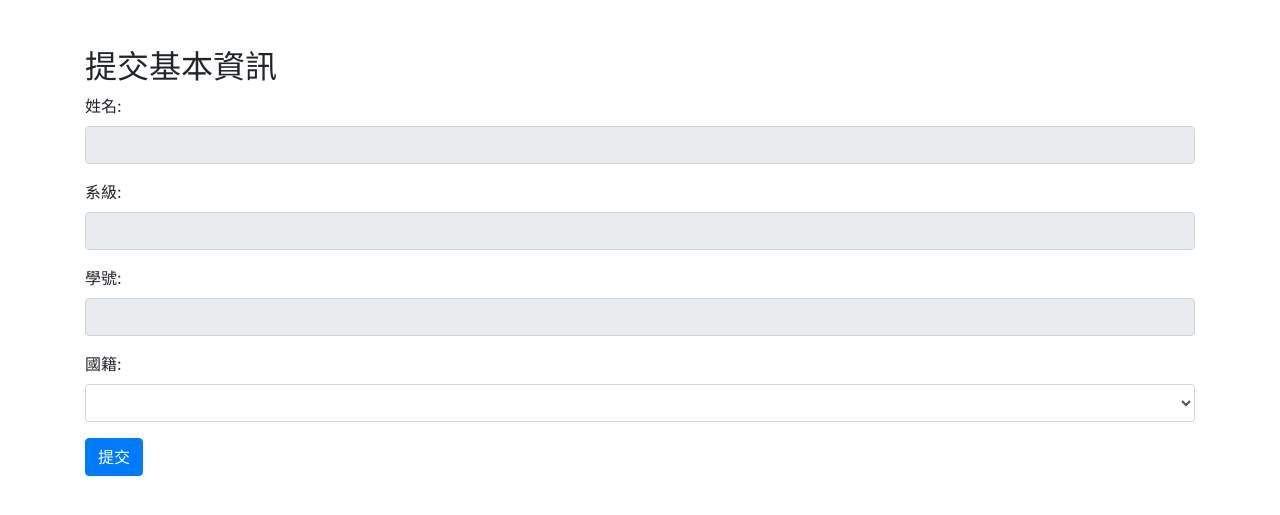
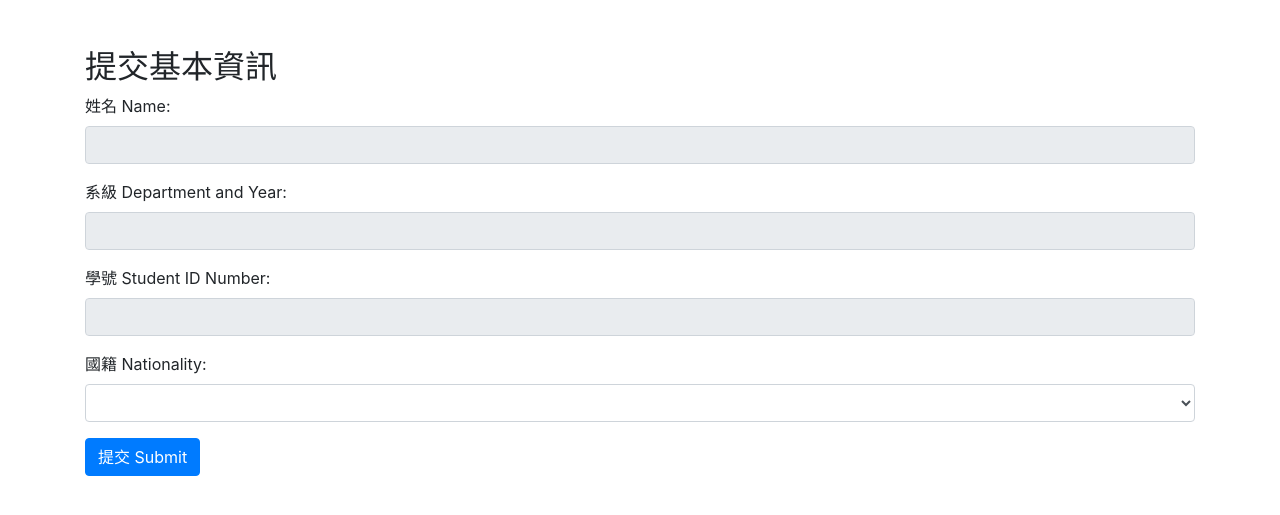
Before and after one commit to momonong/SSO-for-chatbot, a Flask app: template app/templates/fill_form.html in a window 1280 px wide. Shown: the top 515 px of the page. Run offline with Flask 3, Linux system fonts and the light colour scheme; the template is opened without the code that fills it, so the values that code supplies are empty; some libraries are stand-ins or nearby versions.

Commit message:
Update OAuth settings on app.py

```diff
--- a/app/app.py
+++ b/app/app.py
@@ -1,4 +1,4 @@
-# pip install pysaml2 requests_oauthlib
+# poetry add pysaml2 requests_oauthlib
 
 from flask import Flask, redirect, request, render_template, session, url_for
 from requests_oauthlib import OAuth2Session
--- a/app/templates/fill_form.html
+++ b/app/templates/fill_form.html
@@ -11,19 +11,19 @@
         <h2>提交基本資訊</h2>
         <form action="/submit-info" method="POST">
             <div class="form-group">
-                <label for="name">姓名:</label>
+                <label for="name">姓名 Name:</label>
                 <input type="text" class="form-control" id="name" name="name" value="{{ user_info['name'][0] }}" readonly>
             </div>
             <div class="form-group">
-                <label for="department">系級:</label>
+                <label for="department">系級 Department and Year:</label>
                 <input type="text" class="form-control" id="department" name="department" value="{{ user_info['department'][0] }}" readonly>
             </div>
             <div class="form-group">
-                <label for="student_id">學號:</label>
+                <label for="student_id">學號 Student ID Number:</label>
                 <input type="text" class="form-control" id="student_id" name="student_id" value="{{ user_info['student_id'][0] }}" readonly>
             </div>
             <div class="form-group">
-                <label for="nationality">國籍:</label>
+                <label for="nationality">國籍 Nationality:</label>
                 <select class="form-control" id="nationality" name="nationality" required>
                     <option value=""></option>
                     <option value="CN">中國 China</option>
@@ -41,7 +41,7 @@
                     <!-- Add more countries as needed -->
                 </select>
             </div>
-            <button type="submit" class="btn btn-primary">提交</button>
+            <button type="submit" class="btn btn-primary">提交 Submit</button>
         </form>
     </div>
     <script src="https://code.jquery.com/jquery-3.5.1.slim.min.js"></script>
--- a/pyproject.toml
+++ b/pyproject.toml
@@ -10,7 +10,6 @@ python = "3.10.*"
 flask = "^3.0.2"
 pysaml2 = "^7.5.0"
 python-dotenv = "^1.0.1"
-python3-saml = "^1.16.0"
 requests-oauthlib = "^2.0.0"
 
 
```
Also changed, not shown: 1 other file.
